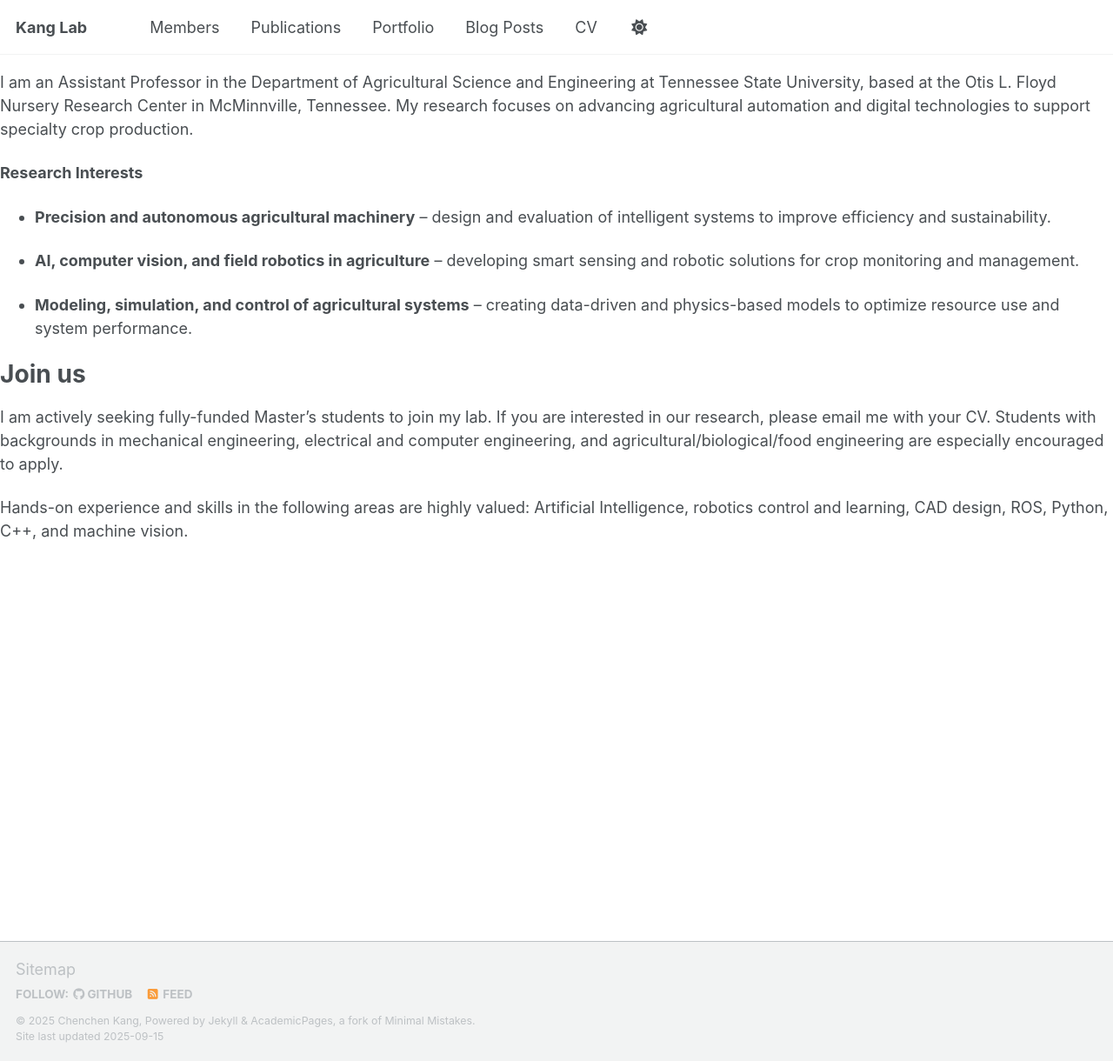
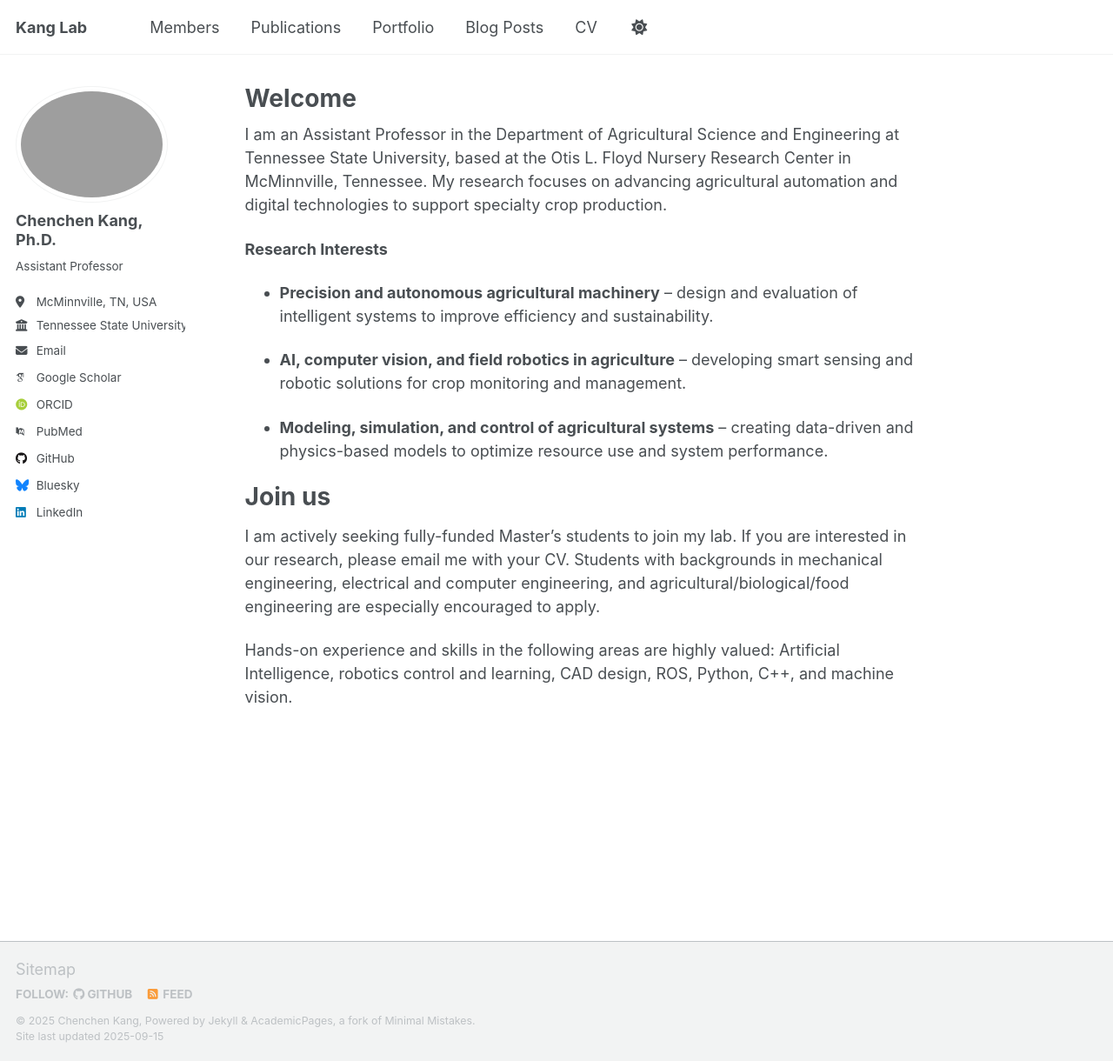
Before and after one commit to ChenchenKang/web, a Jekyll site: the page built from _pages/about.md, in a window 1280 px wide and 1220 px high. Shown: the whole window at 87% size. Built offline with Jekyll 4.4.1, drawn with Linux system fonts in a browser that asks for light colours; some web fonts are replaced; our own code applies the rules of GitHub Pages for plain Markdown files; a script that is not in the unit is left out; part of the change alters nothing that is shown.

```diff
--- a/_pages/about.md
+++ b/_pages/about.md
@@ -1,11 +1,13 @@
 ---
 permalink: /
 title: "Welcome"
-author_profile: true
+layout: single        # <- add this
+author_profile: true  # <- keep this
 redirect_from:
   - /about/
   - /about.html
 ---
+
 
 I am an Assistant Professor in the Department of Agricultural Science and Engineering at Tennessee State University, based at the Otis L. Floyd Nursery Research Center in McMinnville, Tennessee. My research focuses on advancing agricultural automation and digital technologies to support specialty crop production.
 
```
